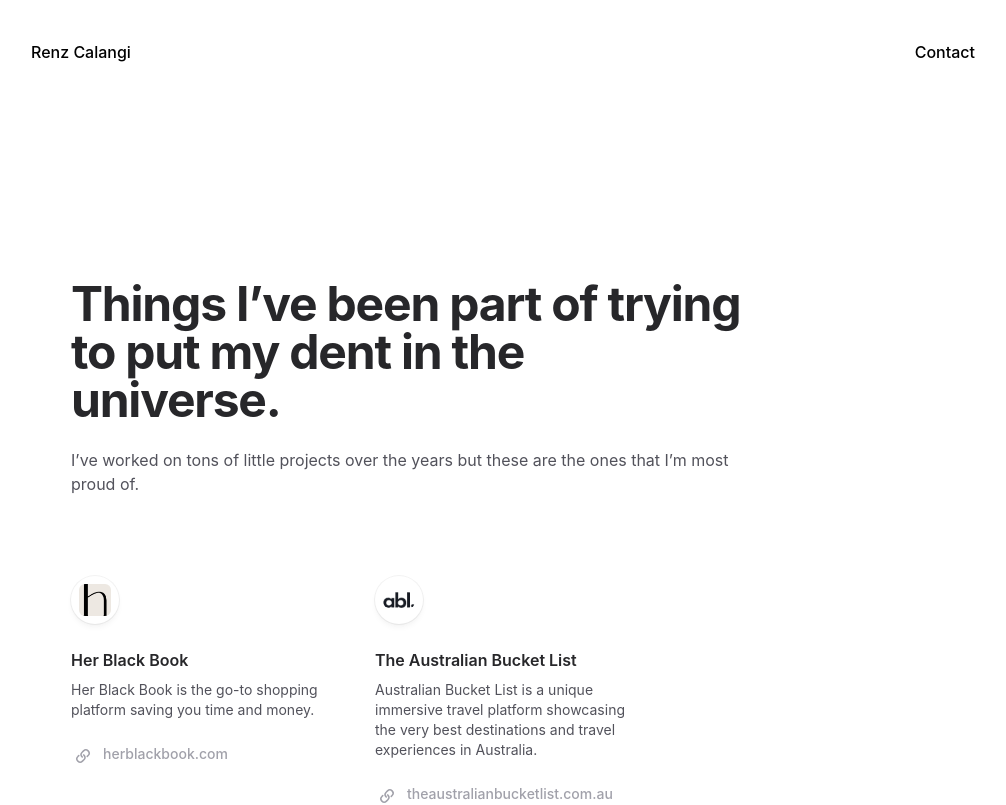
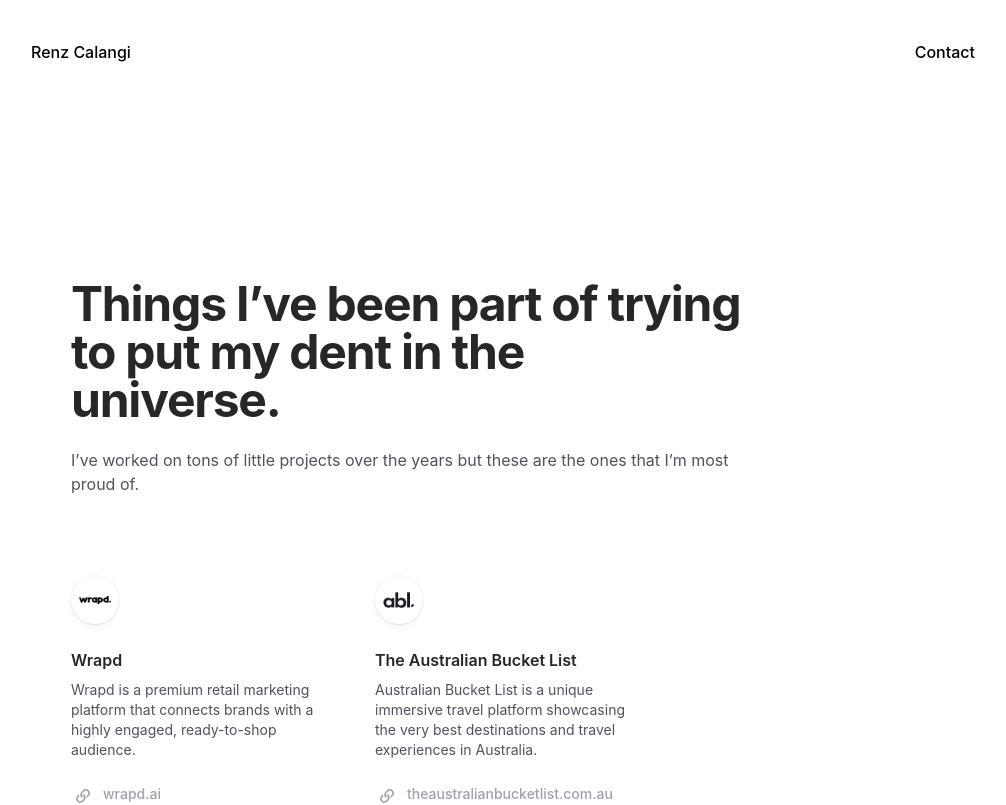
Before and after one commit to rrcc0044/renzcalangi.com, a Next.js app: page /projects in a window 1280 px wide. Shown: the top 805 px of the page, without its empty margins (137-1143 px from the left). Built offline with nearby package versions, Linux system fonts and the light colour scheme.

Commit message:
feat: rename hbb to wrapd

```diff
--- a/pages/projects/index.tsx
+++ b/pages/projects/index.tsx
@@ -27,25 +27,24 @@
                       height="32"
                       decoding="async"
                       data-nimg="1"
-                      className="h-8 w-8 rounded-md"
-                      src="/images/hbb-logo.webp"
+                      src="/images/wrapd-logo.png"
                       style={{ color: 'transparent' }}
                     />
                   </div>
                   <h2 className="mt-6 text-base font-semibold text-zinc-800 ">
                     <div className="absolute -inset-x-4 -inset-y-6 z-0 scale-95 bg-zinc-50 opacity-0 transition group-hover:scale-100 group-hover:opacity-100  sm:-inset-x-6 sm:rounded-2xl"></div>
                     <a
-                      href="https://www.herblackbook.com/"
+                      href="https://wrapd.ai/"
                       target="_blank"
                       rel="noreferrer"
                     >
                       <span className="absolute -inset-x-4 -inset-y-6 z-20 sm:-inset-x-6 sm:rounded-2xl"></span>
-                      <span className="relative z-10">Her Black Book</span>
+                      <span className="relative z-10">Wrapd</span>
                     </a>
                   </h2>
                   <p className="relative z-10 mt-2 text-sm text-zinc-600 ">
-                    Her Black Book is the go-to shopping platform saving you
-                    time and money.
+                    Wrapd is a premium retail marketing platform that connects
+                    brands with a highly engaged, ready-to-shop audience.
                   </p>
                   <p className="relative z-10 mt-6 flex text-sm font-medium text-zinc-400 transition group-hover:text-teal-500 ">
                     <svg
@@ -58,7 +57,7 @@
                         fill="currentColor"
                       ></path>
                     </svg>
-                    <span className="ml-2">herblackbook.com</span>
+                    <span className="ml-2">wrapd.ai</span>
                   </p>
                 </li>
                 <li className="group relative flex flex-col items-start">
```
Also changed, not shown: public/images/wrapd-logo.png (added).
